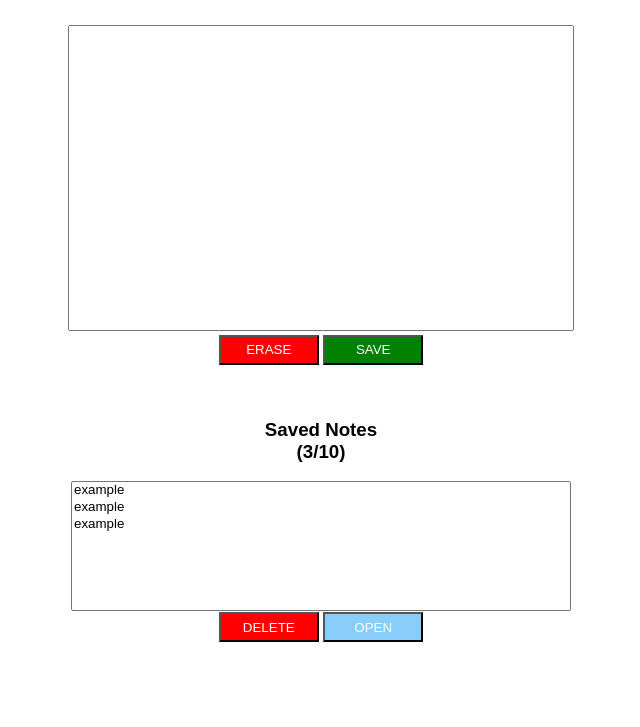
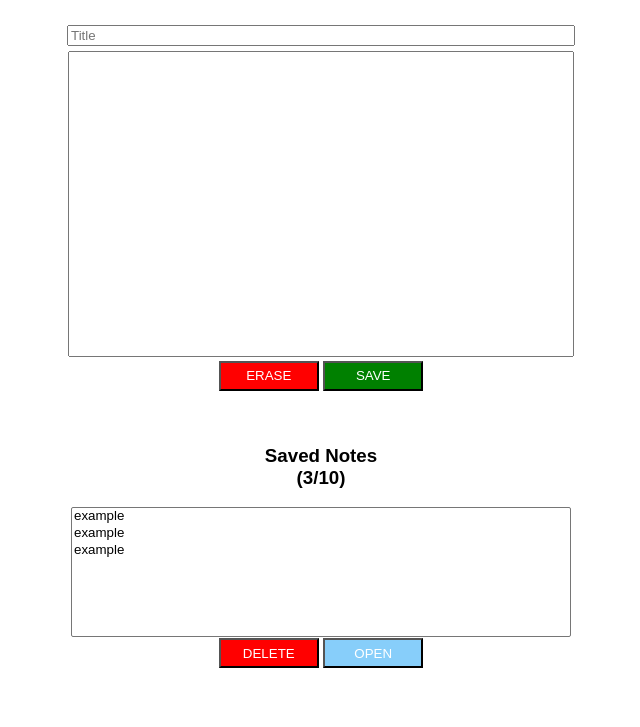
Before and after one commit to christianmadhan/FinalProjectSoftwareTesting, a plain HTML site: page index.html in a window 1280 px wide. Shown: the part 73-800 px from the top of the page, without its empty margins (319-959 px from the left). Drawn offline with Linux system fonts and the light colour scheme.

Commit message:
Title input field has been added

```diff
--- a/index.html
+++ b/index.html
@@ -13,6 +13,7 @@
   <center>
   <h1>NoteApp</h1><br>
 
+  <input id="titleField" style="width: 500px; resize: none; margin-bottom: 5px;" placeholder="Title"></input><br>
   <textarea id="noteField" style="width: 500px; height: 300px; resize: none;"></textarea><br>
   <button id="eraseButton" onclick="eraseField()" style="width: 100px; height: 30px; background-color: red; color: white;">ERASE</button>
   <button id="saveButton" onclick="saveNote()" style="width: 100px; height: 30px; background-color: green; color: white; margin-bottom: 35px;">SAVE</button><br>
```
